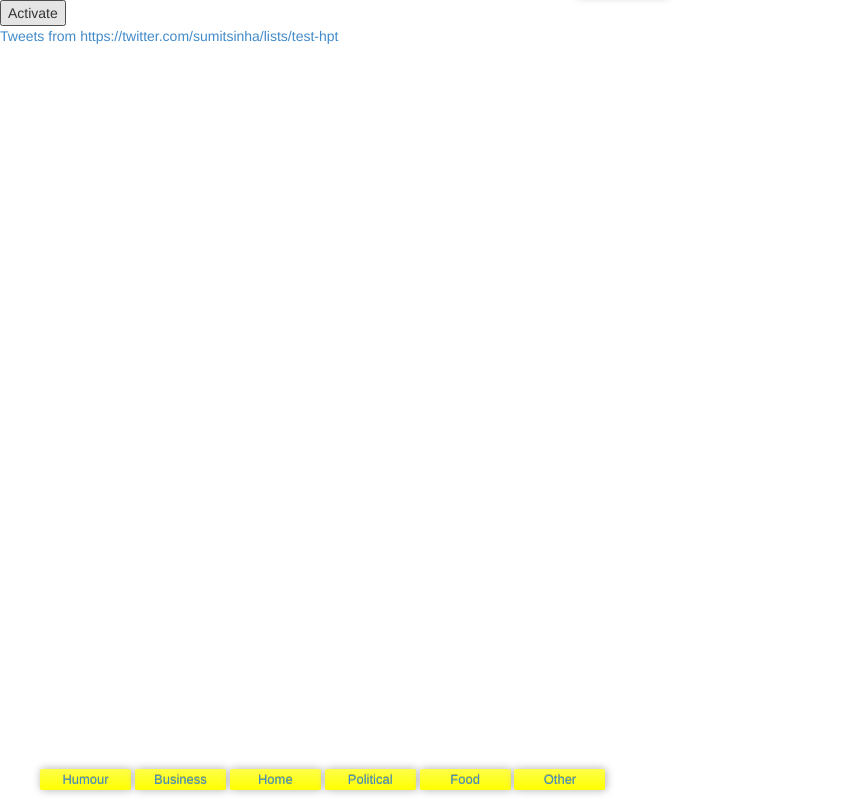
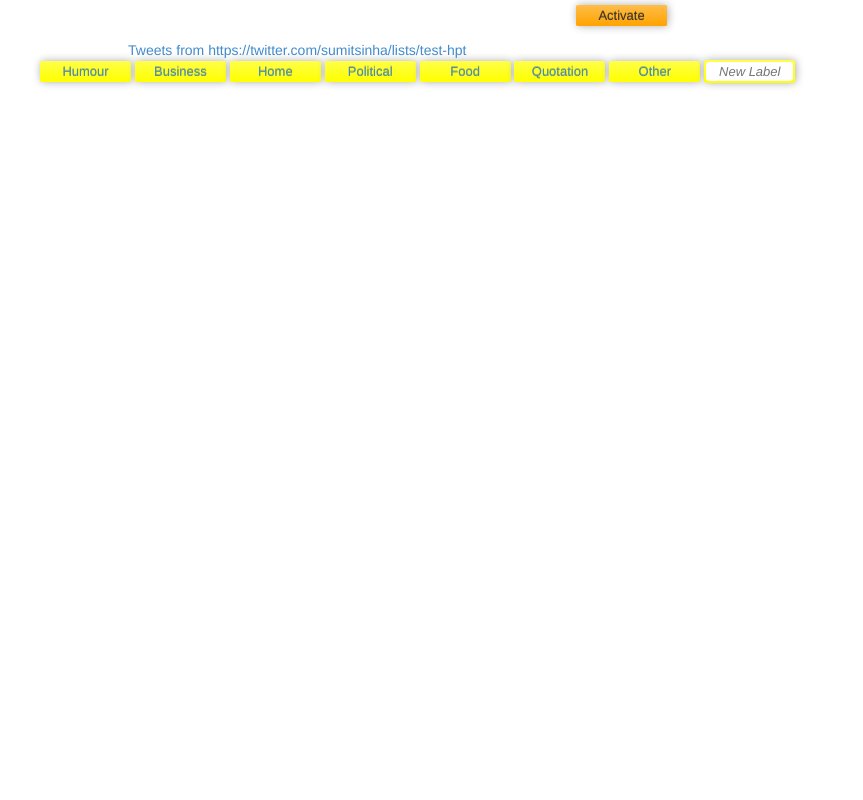
Before and after one commit to innoraft/hand-picked-tweets, a PHP site: page /putpage.html in a window 1280 px wide. Shown: the whole page, without its empty margins (0-863 px from the left). Run offline with PHP 8.4, Linux system fonts and the light colour scheme; some libraries are stand-ins or nearby versions.

Commit message:
CSS experiments

```diff
--- a/putpage.html
+++ b/putpage.html
@@ -2,53 +2,7 @@
 <html>
 <head>
     <link href="bootstrap/css/bootstrap.min.css" rel="stylesheet">
-    <style type="text/css">
-    .bar{
-    position: fixed;
-    z-index: 100;
-    left: 0;
-    width: 100%;
-    }
-
-    .top{
-    top: 0;
-    margin-left: 45% !important;
-    width: 7em !important;
-    transition: margin-top .2s linear .5s;
-    }
-
-    .nodisplay{
-    margin-top: -25px !important;
-    }
-
-    .bottom{
-    bottom: 0;
-    }
-
-    .WorldsBestButton{
-    margin-left: auto;
-    margin-right: auto;
-    width: 7em;
-    padding: 2px;
-    background-color: #ffff00;
-    vertical-align: middle;
-    text-align: center;
-    box-shadow: 1px 0px 9px #aeaeae;
-    display: inline-block;
-    margin: 0px;
-    font-size: 13px;
-    font-weight: 300;
-    cursor: pointer;
-    -webkit-border-radius: 5%;
-    -moz-border-radius: 5%;
-    -ms-border-radius: 5%;
-    border-radius: 5%;
-/*    border: 2px inset rgba(255, 255, 255, 0.18);*/
-    text-shadow: 0 -1px 0 rgba(0,0,0,0.25);
-    background-image: linear-gradient(#FFFF49, #FFFF00);
-    line-height: 17px;
-    }
-    </style>
+    <link href="style.css" rel="stylesheet">
     <meta charset="utf-8">
     <meta name="viewport" content="width=device-width, initial-scale=1">
 <!--    <link href="style.css" rel="stylesheet">-->
@@ -58,7 +12,7 @@
 <body id="one">
 
 <div id=message class="WorldsBestButton bar top nodisplay">Messsage</div>
-<button value="press" name="press" class="press">Activate</button>
+<button value="press" name="press" class="press WorldsBestButton">Activate</button>
 <div class="content">
 <a class="twitter-timeline"  href="https://twitter.com/sumitsinha/lists/test-hpt" data-widget-id="511409191852847104">Tweets from https://twitter.com/sumitsinha/lists/test-hpt</a>
 <script>!function(d,s,id){var js,fjs=d.getElementsByTagName(s)[0],p=/^http:/.test(d.location)?'http':'https';if(!d.getElementById(id)){js=d.createElement(s);js.id=id;js.src=p+"://platform.twitter.com/widgets.js";fjs.parentNode.insertBefore(js,fjs);}}(document,"script","twitter-wjs");</script>
@@ -70,7 +24,9 @@
         <li id="Home" class="label WorldsBestButton"><a href="#">Home</a></li>
         <li id="Political" class="label WorldsBestButton"><a href="#">Political</a></li>
         <li id="Food" class="label WorldsBestButton"><a href="#">Food</a></li>
+        <li id="Quotation" class="label WorldsBestButton"><a href="#">Quotation</a></li>
         <li id="Other" class="label WorldsBestButton"><a href="#">Other</a></li>
+        <li id="NewLabel" class="WorldsBestButton"><input id="inputbox" class="ibox" type="text" placeholder="New Label"></li>
     </ul>
 </div>
 </body>
--- a/style.css
+++ b/style.css
@@ -19,3 +19,87 @@
 	-moz-box-shadow: 0 10px 6px -6px #777;
 	box-shadow: 0 10px 6px -6px #777;
 }
+
+
+<!--  CSS -->
+
+.bar
+{
+    position: fixed;
+    z-index: 100;
+    left: 0;
+    width: 100%;
+}
+
+.top
+{
+top: 0;
+z-index: 100;
+margin-left: 40% !important;
+margin-right: 40% !important;
+width: 7em !important;
+transition: margin-top .2s linear .5s;
+position: relative;
+}
+
+.nodisplay
+{
+    margin-top: -5em !important;
+}
+
+.bottom
+{
+    bottom: 0;
+}
+
+.ibox
+{
+    width: 100%;
+    border-radius: 3px;
+    border: 1.5px;
+    text-align: center;
+    font-style: italic;
+}
+
+.WorldsBestButton
+{
+    margin-left: auto;
+    margin-right: auto;
+    width: 7em;
+    padding: 2px;
+    background-color: #ffff00;
+    vertical-align: middle;
+    text-align: center;
+    box-shadow: 1px 0px 9px #aeaeae;
+    display: inline-block;
+    margin: 0px;
+    font-size: 13px;
+    font-weight: 300;
+    cursor: pointer;
+    -webkit-border-radius: 5%;
+    -moz-border-radius: 5%;
+    -ms-border-radius: 5%;
+    border-radius: 5%;
+    /*    border: 2px inset rgba(255, 255, 255, 0.18);*/
+    text-shadow: 0 -1px 0 rgba(0,0,0,0.25);
+    background-image: linear-gradient(#FFFF49, #FFFF00);
+    line-height: 17px;
+}
+.content
+{
+    margin-left: auto;
+    margin-right: auto;
+    width: 80%;
+    position: relative;
+}
+
+.press {
+    margin-left: 45%;
+    margin-right: 45%;
+    position: relative;
+    border: 0px ;
+    margin-bottom: 5px;
+    background-color: #FFC200;
+    background-image: linear-gradient(#FFBD49, #FFA300);
+    margin-top: -26px
+}
```
